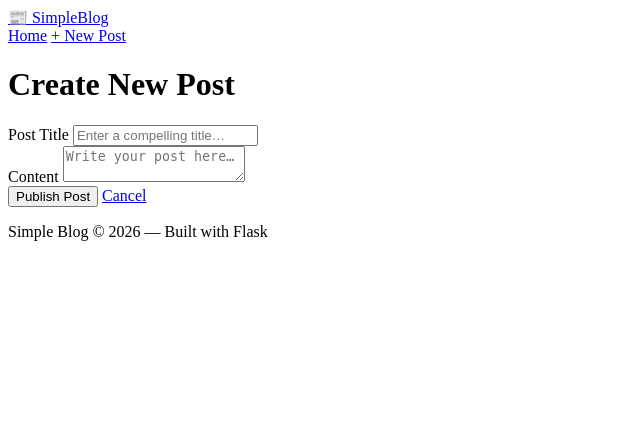
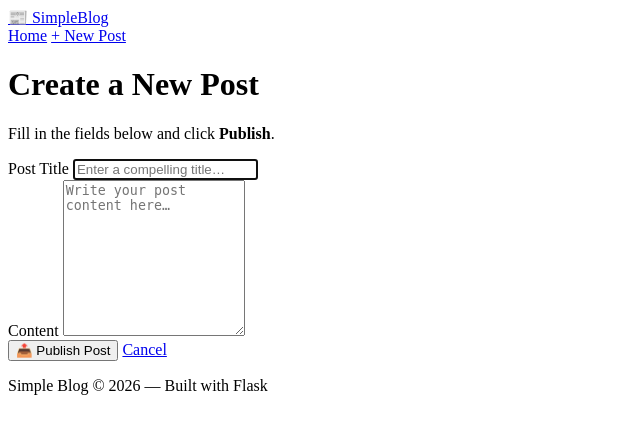
Before and after one commit to Sahil-art711/AI-FAKE-NEWS-DETECTOR, a Flask app: page /create in a window 1280 px wide. Shown: the top 434 px of the page, without its empty margins (0-640 px from the left). Run offline with Flask 3, Linux system fonts and the light colour scheme.

Commit message:
Revise create.html for improved user experience

```diff
--- a/Exp_5-Simple_Blog/templates/create.html
+++ b/Exp_5-Simple_Blog/templates/create.html
@@ -1,48 +1,65 @@
+<!--
+  create.html — Create New Post Page
+  Extends base.html and provides a form to submit a new blog post.
+  Displays a server-side error message if validation fails.
+-->
 {% extends "base.html" %}
 
-{% block title %}Create Post — Simple Blog{% endblock %}
+{% block title %}New Post — Simple Blog{% endblock %}
 
 {% block content %}
 
-  <h1 class="page-heading">Create New Post</h1>
+  <div class="form-wrapper">
 
-  <div class="form-card">
+    <!-- Page heading -->
+    <header class="form-header">
+      <h1 class="form-title">Create a New Post</h1>
+      <p class="form-subtitle">Fill in the fields below and click <strong>Publish</strong>.</p>
+    </header>
 
-    <!-- Show validation error if present -->
+    <!-- ===== Validation Error Banner ===== -->
     {% if error %}
-      <div class="alert">⚠ {{ error }}</div>
+      <div class="alert alert-error" role="alert">
+        ⚠️ {{ error }}
+      </div>
     {% endif %}
 
-    <!--
-      POST to /create
-      Fields: title, content
-    -->
-    <form action="{{ url_for('create') }}" method="POST">
+    <!-- ===== Create Post Form ===== -->
+    <!-- POST to /create; Flask handles the submission -->
+    <form action="{{ url_for('create') }}" method="POST" class="blog-form" novalidate>
 
+      <!-- Title field -->
       <div class="form-group">
-        <label for="title">Post Title</label>
+        <label for="title" class="form-label">Post Title</label>
         <input
           type="text"
           id="title"
           name="title"
+          class="form-input"
           placeholder="Enter a compelling title…"
-          value="{{ request.form.get('title', '') }}"
+          value="{{ title }}"
+          maxlength="120"
           required
+          autofocus
         />
       </div>
 
+      <!-- Content field -->
       <div class="form-group">
-        <label for="content">Content</label>
+        <label for="content" class="form-label">Content</label>
         <textarea
           id="content"
           name="content"
-          placeholder="Write your post here…"
+          class="form-textarea"
+          placeholder="Write your post content here…"
+          rows="10"
           required
-        >{{ request.form.get('content', '') }}</textarea>
+        >{{ content }}</textarea>
       </div>
 
+      <!-- Submit + Cancel -->
       <div class="form-actions">
-        <button type="submit" class="btn btn-primary">Publish Post</button>
+        <button type="submit" class="btn btn-primary">📤 Publish Post</button>
         <a href="{{ url_for('index') }}" class="btn btn-secondary">Cancel</a>
       </div>
 
```
